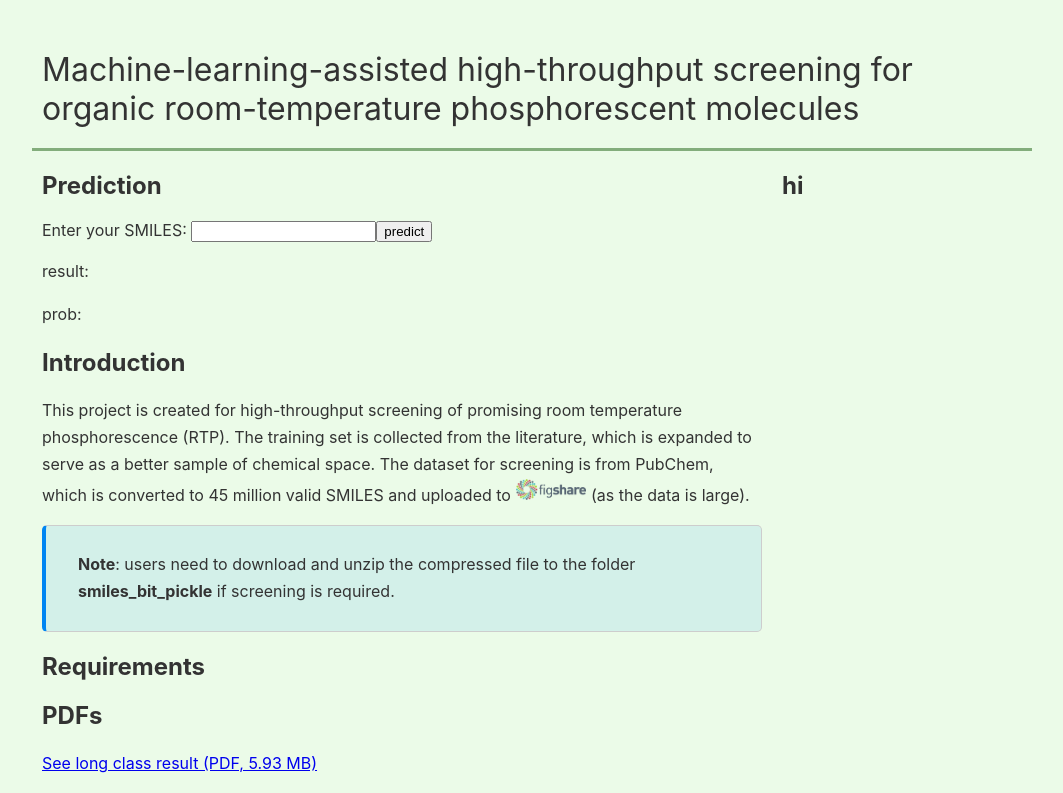
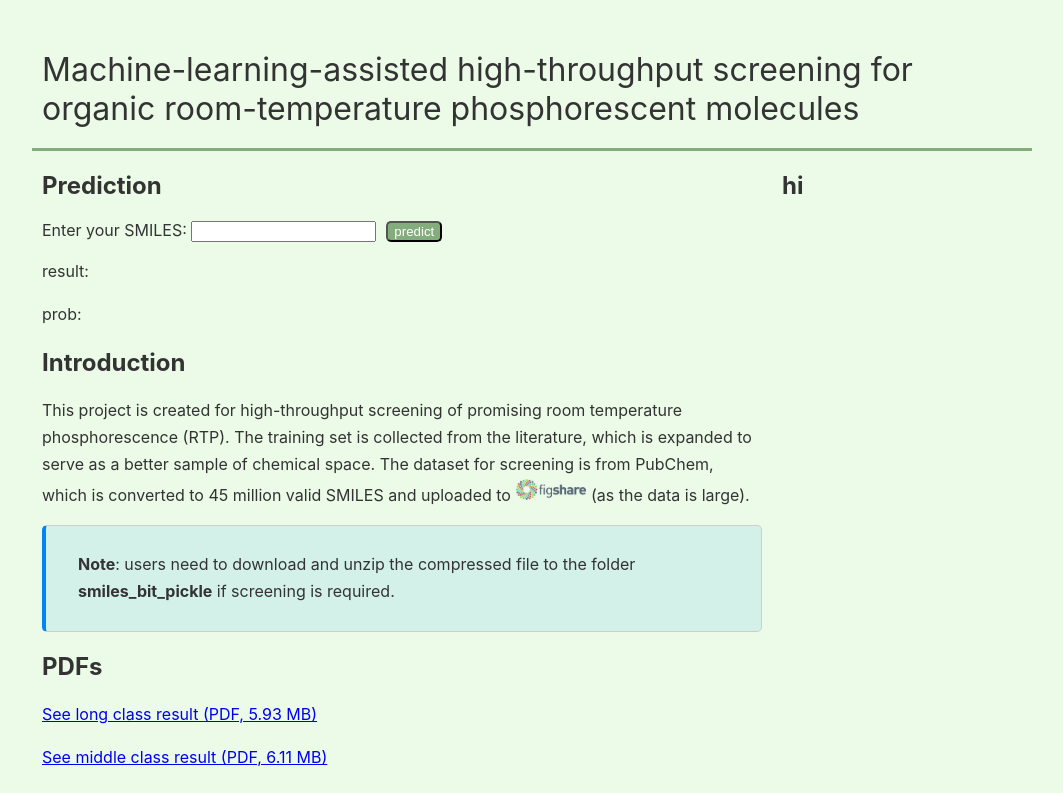
Before and after one commit to myf-z-y/rtp-react, a React (Create React App) app: page / in a window 1280 px wide. Shown: the top 793 px of the page, without its empty margins (108-1171 px from the left). Built offline with nearby package versions, Linux system fonts and the light colour scheme.

Commit message:
update pred

```diff
--- a/src/App.js
+++ b/src/App.js
@@ -36,8 +36,6 @@ function App() {
             </p>
           </div>
 
-
-          <h2 id="req">Requirements</h2>
           <h2 id="pdf">PDFs</h2>
           <p>
             <a href={long_res}>See long class result (PDF, 5.93 MB)</a>
--- a/src/components/SmiPred.js
+++ b/src/components/SmiPred.js
@@ -1,8 +1,9 @@
 import { useState } from "react";
 
 export default function SmiPred(props) {
-  const [newName,setNewName]=useState("");
-  const [res,setRes]=useState("");
+  const [newName, setNewName] = useState("");
+  const [res, setRes] = useState("");
+  const [prob, setProb] = useState("");
 
   function handleChange(e) {
     setNewName(e.target.value);
@@ -15,32 +16,43 @@ export default function SmiPred(props) {
       // after this line, our function will wait for the `fetch()` call to be settled
       // the `fetch()` call will either return a Response or throw an error
 
-      const response = await fetch('/predict?smi='+newName);
+      const response = await fetch("/predict?smi=" + newName);
       if (!response.ok) {
         throw new Error(`HTTP error: ${response.status}`);
       }
       // after this line, our function will wait for the `response.json()` call to be settled
       // the `response.json()` call will either return the JSON object or throw an error
       const json = await response.json();
-      setRes(json['req']);
-      console.log(json);
+      setRes(json["res"]);
+      if (json["prob"] == -1) {
+        setProb("");
+      } else {
+        setProb(json["prob"]);
       }
-    catch(error) {
+
+      //console.log(json);
+    } catch (error) {
       console.error(`Could not get products: ${error}`);
     }
   }
-
 
   return (
     <form onSubmit={handleSubmit} className="form-example">
       <div className="form-example">
         <label htmlFor="smi">Enter your SMILES: </label>
-      <input type="text" value={newName} onChange={handleChange} name="smi" id="smi" required />
+        <input
+          type="text"
+          value={newName}
+          onChange={handleChange}
+          name="smi"
+          id="smi"
+          required
+        />
         <button type="submit">predict</button>
       </div>
       <div className="pred-result">
         <p>result: {res}</p>
-      <p>prob: </p>
+        <p>prob: {prob}</p>
       </div>
     </form>
   );
--- a/src/index.css
+++ b/src/index.css
@@ -131,3 +131,10 @@ svg {
     display: block;
   }
 }
+
+.form-example > button {
+  margin-left: 10px;
+  background: rgba(12, 84, 1, 0.466);
+  color: #fff;
+  border-radius: 5px;
+}
```
Lines whose indentation alone changed are shown as unchanged.
